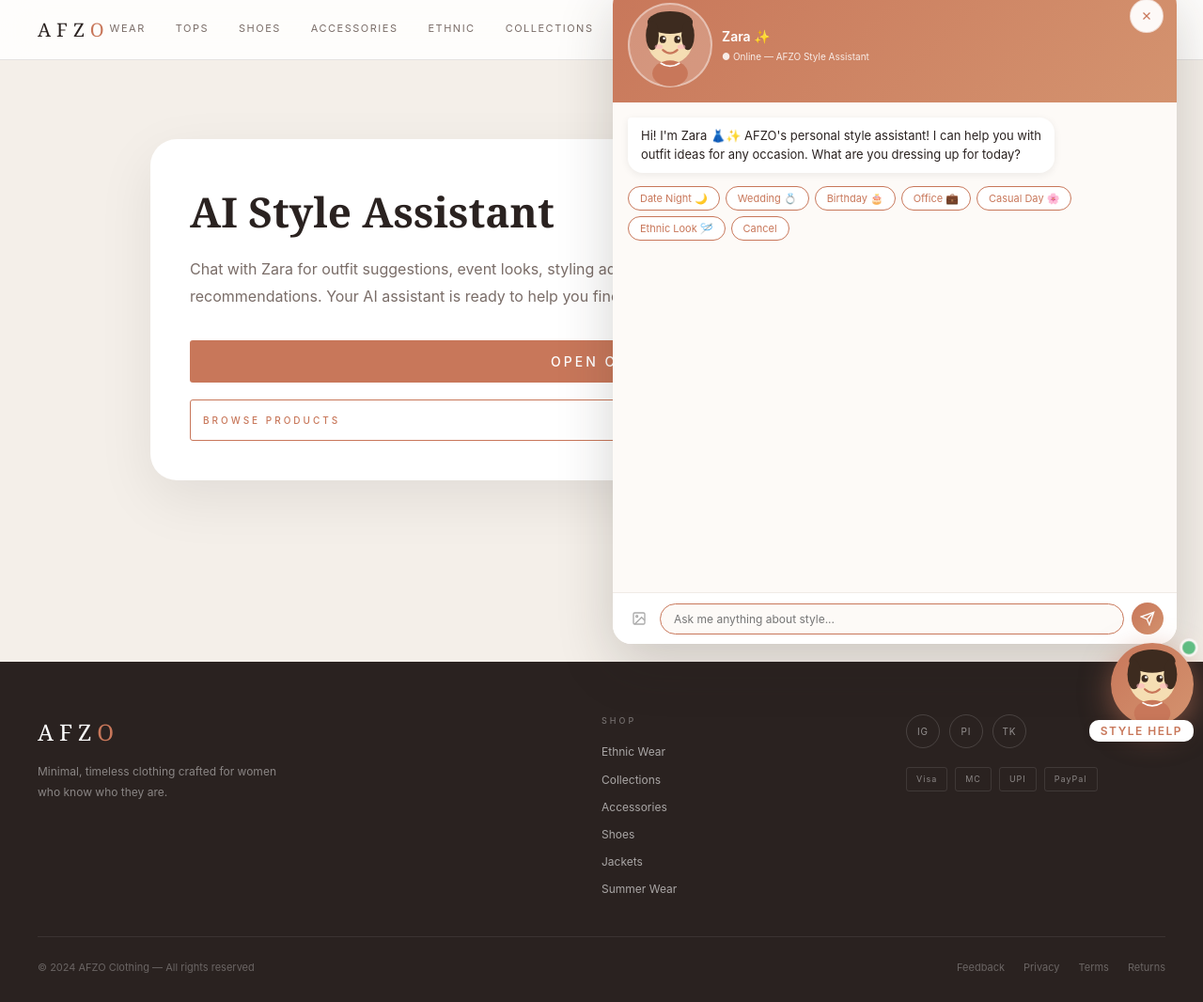
After one commit to afreenspace/afzo-clothing, a Flask app: page /chatbot in a window 1280 px wide. The commit adds this page. Shown: the whole page at 94% size. Run offline with Flask 3, Linux system fonts and the light colour scheme.

Commit message:
Prepare AFZO Clothing for GitHub

```diff
--- a/afzo-clothing/app.py
+++ b/afzo-clothing/app.py
@@ -4,12 +4,12 @@ from datetime import datetime, timedelta
 import random
 
 app = Flask(__name__)
-app.secret_key = 'afzo_secret_key_2024'
+app.secret_key = os.environ.get('FLASK_SECRET_KEY', 'afzo_secret_key_2024')
 
 DB = 'database.db'
-ADMIN_EMAIL = 'admin@afzo.com'
-ADMIN_PASSWORD = 'afzo2024'
-DISCOUNT_CODE = 'AFZO20'
+ADMIN_EMAIL = os.environ.get('ADMIN_EMAIL', 'admin@afzo.com')
+ADMIN_PASSWORD = os.environ.get('ADMIN_PASSWORD', 'afzo2024')
+DISCOUNT_CODE = os.environ.get('DISCOUNT_CODE', 'AFZO20')
 
 PRODUCTS = [
     {"id":1,"name":"Linen Summer Dress","price":2499,"category":"summer","stock":14,"image":"/static/images/products/top5.jpg","desc":"Effortless linen blend, perfect for warm afternoons. Relaxed silhouette with adjustable waist tie.","colors":["#C4A882","#E8D5C0","#8B7355"],"sizes":["XS","S","M","L","XL"],"outfit_type":"top"},
@@ -354,6 +354,9 @@ PRODUCTS = [
     {"id":83,"name":"Plum Saffiano Crossbody Bag","price":999,"category":"accessories","stock":20,"image":"/static/images/products/acc7.jpg","desc":"Cosy ribbed knit bucket hat in warm cream. A Korean street style essential for autumn and winter. Pairs beautifully with oversized coats, hoodies and wide-leg trousers.","colors":["#F5F0EB","#E8D5C0","#C4A882","#2C2C2C"],"sizes":["One Size"],"outfit_type":"accessory"},
     {"id":84,"name":"Neutral Satin Scrunchie Set (3pc)","price":299,"category":"accessories","stock":14,"image":"/static/images/products/acc8.jpg","desc":"Slim cognac leather belt with a minimal gold buckle. The finishing touch for blazers, wrap dresses and high-waist trousers. Vegetable-tanned leather that ages with character.","colors":["#8B4513","#2C2C2C","#C4A882"],"sizes":["XS","S","M","L","XL"],"outfit_type":"accessory"},
     {"id":85,"name":"Ivory Pearl Headband Set","price":499,"category":"accessories","stock":12,"image":"/static/images/products/acc9.jpg","desc":"Luxurious pure silk square scarf with an original botanical print in terra and sage. Wear as a neckerchief, headband, bag accessory or wrist wrap. Arrives in a gift-ready box.","colors":["#C8775A","#8FAF88","#F5F0EB"],"sizes":["One Size"],"outfit_type":"accessory"},
+
+
+
 ]
 
 def init_db():
@@ -574,6 +577,10 @@ def toggle_wishlist():
         cur.execute('INSERT INTO wishlist (user_id,product_id) VALUES (?,?)',(session['user']['id'],pid))
         con.commit(); con.close()
         return jsonify({'status':'added','msg':'Added to wishlist ♡'})
+
+@app.route('/chatbot')
+def chatbot():
+    return render_template('chatbot.html', user=session.get('user'))
 
 @app.route('/orders')
 def order_history():
--- a/afzo-clothing/static/css/style.css
+++ b/afzo-clothing/static/css/style.css
@@ -289,14 +289,6 @@ button { font-family: inherit; cursor: pointer; border: none; background: none;
   object-fit: cover;
   object-position: center top;
   display: block;
-}
-.hero-centre::after {
-  content: '';
-  position: absolute;
-  inset: 0;
-  background: linear-gradient(to bottom, transparent 60%, rgba(42,34,32,0.25));
-  pointer-events: none;
-  z-index: 1;
 }
 
 /* ── Section ──────────────────────────────────────────────── */
--- a/afzo-clothing/static/js/main.js
+++ b/afzo-clothing/static/js/main.js
@@ -201,6 +201,15 @@ document.querySelectorAll('[data-item-link]').forEach(card => {
   card.style.cursor = 'pointer';
 });
 
+document.querySelectorAll('.card-heart').forEach(btn => {
+  btn.addEventListener('click', e => {
+    e.stopPropagation();
+    const pid = parseInt(btn.dataset.productId || btn.dataset.quickAdd || btn.closest('[data-product-id]')?.dataset.productId || btn.closest('[data-quick-add]')?.dataset.quickAdd);
+    if (!pid) return;
+    toggleWishlist(pid);
+  });
+});
+
 // ── Wishlist Toggle ─────────────────────────────────────────
 async function toggleWishlist(pid) {
   const loggedIn = document.body.dataset.loggedIn === 'true';
--- a/afzo-clothing/templates/base.html
+++ b/afzo-clothing/templates/base.html
@@ -23,7 +23,7 @@
     <a href="/collections" class="nav-item">Collections</a>
     <a href="/feedback" class="nav-item" style="color:var(--terra)">✦ Feedback</a>
     <a href="/outfit-builder" class="nav-item" style="color:var(--terra)" {% if not user %}onclick="event.preventDefault();openLogin('login')"{% endif %}>✦ Outfit Builder</a>
-    <a href="#" class="nav-item" style="color:var(--terra)" onclick="toggleChat()">✦ AI Chatbot</a>
+    <a href="#" class="nav-item chatbot-link" style="color:var(--terra)">✦ AI Chatbot</a>
   </div>
   <div class="nav-right">
     <button class="dark-toggle" id="darkToggleBtn" onclick="toggleDark()" title="Toggle dark mode">
@@ -69,6 +69,7 @@
     <a href="/products?cat=accessories" class="drawer-link">Accessories</a>
     <a href="/collections" class="drawer-link">Collections</a>
     <a href="/outfit-builder" class="drawer-link" style="color:var(--terra)">✦ Outfit Builder</a>
+    <a href="#" class="drawer-link chatbot-link" style="color:var(--terra)">✦ AI Chatbot</a>
     {% if user %}
     <a href="/orders"  class="drawer-link">My Orders</a>
     <a href="/wishlist" class="drawer-link">Wishlist</a>
@@ -256,6 +257,7 @@
       <button onclick="quickReply('Office 💼')">Office 💼</button>
       <button onclick="quickReply('Casual Day 🌸')">Casual Day 🌸</button>
       <button onclick="quickReply('Ethnic Look 🪡')">Ethnic Look 🪡</button>
+      <button onclick="cancelChat()">Cancel</button>
     </div>
   </div>
 
@@ -453,10 +455,54 @@ function toggleChat() {
   }
 }
 
+function openChatPopup() {
+  const popup = document.getElementById('chatbotPopup');
+  if (!popup.classList.contains('open')) {
+    toggleChat();
+  } else {
+    document.getElementById('chatInput').focus();
+  }
+}
+
+function setupChatLinks() {
+  document.querySelectorAll('a.chatbot-link').forEach(link => {
+    link.addEventListener('click', function(e) {
+      e.preventDefault();
+      if (this.closest('.drawer-panel')) {
+        closeDrawer();
+      }
+      openChatPopup();
+    });
+  });
+}
+
+document.addEventListener('DOMContentLoaded', setupChatLinks);
+
+document.addEventListener('click', function(event) {
+  const popup = document.getElementById('chatbotPopup');
+  const chatbotBtn = document.getElementById('chatbotBtn');
+  const target = event.target;
+
+  if (!popup.classList.contains('open')) return;
+  if (popup.contains(target) || chatbotBtn.contains(target) || target.closest('.chatbot-link')) return;
+
+  popup.classList.remove('open');
+});
+
 function quickReply(text) {
   document.getElementById('quickReplies')?.remove();
   addMessage(text, 'user');
   setTimeout(() => respond(text), 600);
+}
+
+function cancelChat() {
+  document.getElementById('quickReplies')?.remove();
+  addMessage('Cancel', 'user');
+  setTimeout(() => {
+    removeTyping();
+    addMessage("Okay, I've cancelled this chat. If you'd like to start again, just type a new message or click a quick reply.", 'bot');
+    document.getElementById('chatInput').value = '';
+  }, 600);
 }
 
 function sendChat() {
@@ -527,6 +573,8 @@ function respond(text) {
     reply = "You're so welcome! 🤍 Come back anytime you need styling help. You're going to look absolutely amazing! ✨";
   } else if (t.includes('photo') || t.includes('picture') || t.includes('image') || t.includes('upload')) {
     reply = "You can upload your photo using the 📷 icon below! Share your current outfit or body type and I'll suggest what styles from AFZO would suit you best! 🌸";
+  } else if (t.includes('cancel') || t.includes('stop') || t.includes('exit') || t.includes('never mind')) {
+    reply = "No problem — I've cancelled this chat. If you'd like styling help again, just type a new message or choose another quick reply!";
   } else {
     reply = "That sounds fun! 😊 Tell me more about the occasion — is it daytime or evening? Formal or casual? I'll find the perfect AFZO outfit for you! 💕";
   }
--- /dev/null
+++ b/afzo-clothing/templates/chatbot.html
@@ -0,0 +1,19 @@
+{% extends "base.html" %}
+{% block title %}AI Chatbot — AFZO Clothing{% endblock %}
+{% block content %}
+<div class="page" style="padding:84px 0 40px;min-height:calc(100vh - 160px);background:var(--page-bg);">
+  <div style="max-width:960px;margin:0 auto;">
+    <div style="background:#fff;border-radius:28px;box-shadow:0 20px 60px rgba(0,0,0,0.08);padding:42px;">
+      <h1 style="font-family:var(--font-serif);font-size:44px;color:var(--dark);margin-bottom:12px;">AI Style Assistant</h1>
+      <p style="font-size:16px;color:var(--mid);line-height:1.8;margin-bottom:32px;max-width:760px;">Chat with Zara for outfit suggestions, event looks, styling advice, and personalized AFZO product recommendations. Your AI assistant is ready to help you find the perfect look.</p>
+      <div style="display:flex;flex-wrap:wrap;gap:18px;align-items:center;justify-content:flex-start;">
+        <button onclick="toggleChat()" class="f-submit" style="padding:14px 24px;font-size:14px;">Open Chat</button>
+        <a href="/products" class="f-submit" style="background:transparent;color:var(--terra);border:1px solid var(--terra);">Browse Products</a>
+      </div>
+    </div>
+  </div>
+</div>
+{% endblock %}
+{% block scripts %}
+<script>document.addEventListener('DOMContentLoaded', () => { toggleChat(); });</script>
+{% endblock %}
--- a/afzo-clothing/templates/collections.html
+++ b/afzo-clothing/templates/collections.html
@@ -13,7 +13,7 @@
       <!-- Tops -->
       <a href="/products?cat=tops" style="cursor:pointer;text-decoration:none">
         <div style="overflow:hidden;border-radius:2px;aspect-ratio:4/5;position:relative;background:var(--beige)">
-          <img src="https://images.unsplash.com/photo-1503342217505-b0a15ec3261c?w=800&q=80" alt="Tops" style="width:100%;height:100%;object-fit:cover;transition:transform 0.7s ease">
+          <img src="/static/images/products/top1.jpg" alt="Tops" style="width:100%;height:100%;object-fit:cover;transition:transform 0.7s ease">
           <div style="position:absolute;inset:0;background:linear-gradient(to top,rgba(42,34,32,0.65) 0%,transparent 55%);display:flex;flex-direction:column;justify-content:flex-end;padding:24px">
             <div style="font-family:var(--font-serif);font-size:26px;color:#fff;margin-bottom:4px">Tops</div>
             <div style="font-size:11px;letter-spacing:1.5px;text-transform:uppercase;color:rgba(255,255,255,0.7)">10 Styles</div>
--- a/afzo-clothing/templates/products.html
+++ b/afzo-clothing/templates/products.html
@@ -23,7 +23,7 @@
         <div class="product-card fu" data-item-link="{{ p.id }}" style="animation-delay:{{ loop.index0*0.06 }}s">
           <div class="product-card-img">
             <img src="{{ p.image }}" alt="{{ p.name }}" loading="lazy">
-            <button class="card-heart">
+            <button class="card-heart" data-product-id="{{ p.id }}">
               <svg width="13" height="13" viewBox="0 0 24 24" fill="none" stroke="currentColor" stroke-width="2"><path d="M20.84 4.61a5.5 5.5 0 0 0-7.78 0L12 5.67l-1.06-1.06a5.5 5.5 0 0 0-7.78 7.78l1.06 1.06L12 21.23l7.78-7.78 1.06-1.06a5.5 5.5 0 0 0 0-7.78z"/></svg>
             </button>
             <button class="card-quick-add" data-quick-add="{{ p.id }}">Quick Add</button>
--- /dev/null
+++ b/requirements.txt
@@ -0,0 +1 @@
+Flask>=3.0,<4.0
```
Also changed, not shown: afzo-clothing/templates/index.html (+21 -6 lines), README.md (added), afzo-clothing/database.db, 1 other file.
